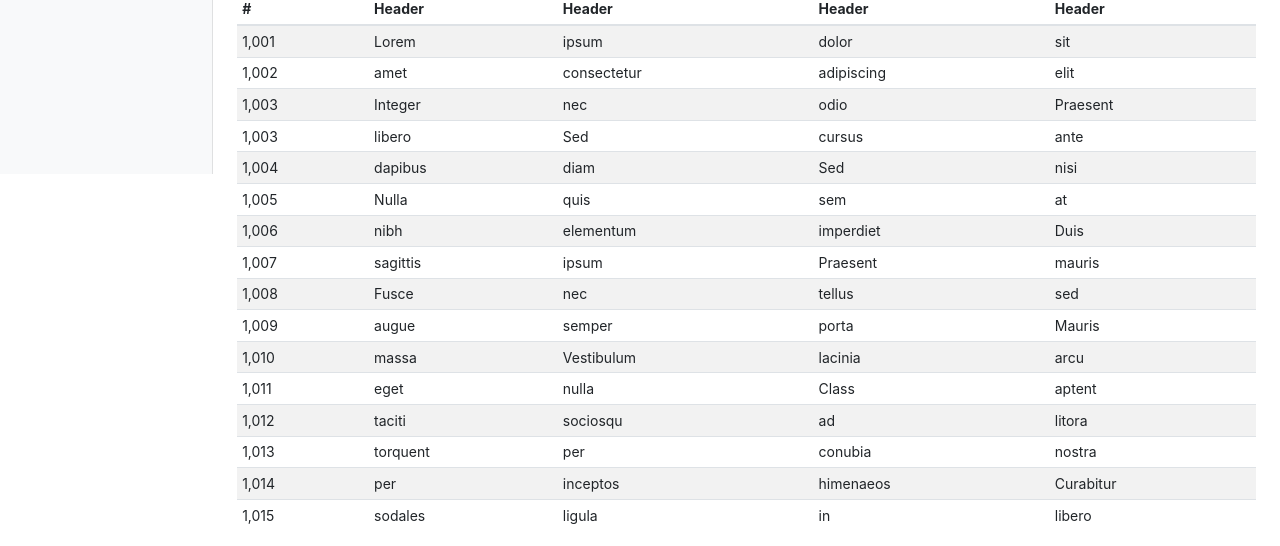
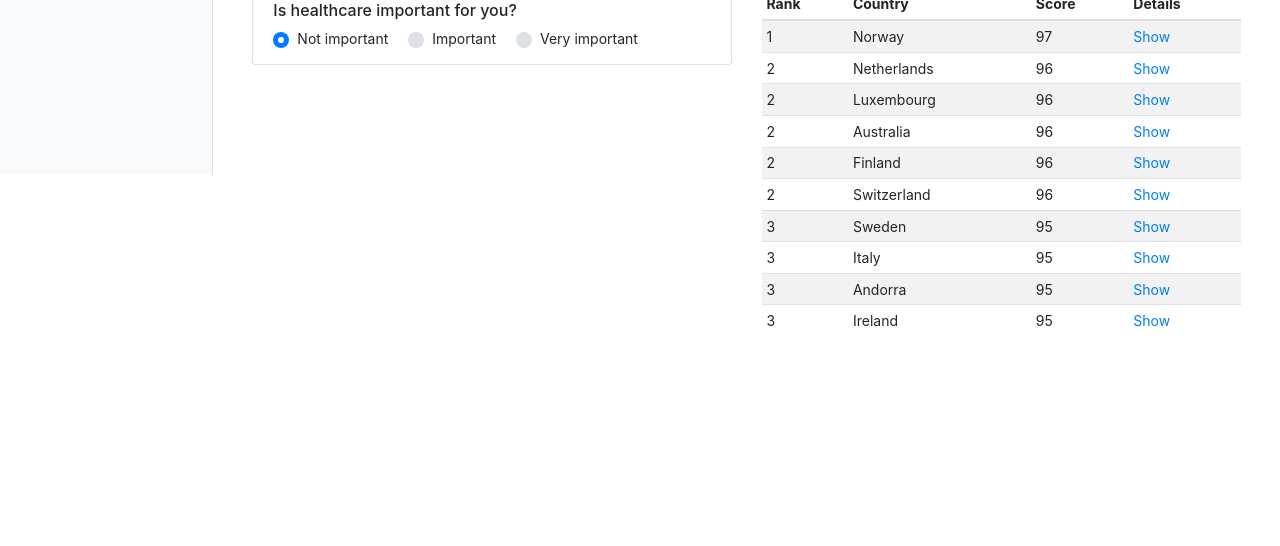
Before and after one commit to fnhuang/imigrate, a plain HTML site: page index.html in a window 1280 px wide. Shown: the part 626-1172 px from the top of the page. After the commit the page ends 978 px from the top, so only its background shows below. Drawn offline with nearby package versions, Linux system fonts and the light colour scheme; a script that the page names is missing.

Commit message:
adding preferences

```diff
--- a/index.html
+++ b/index.html
@@ -171,134 +171,109 @@
 
           <!-- <canvas class="my-4 w-100" id="myChart" width="900" height="380"></canvas> -->
 
-          <h2>Ranking</h2>
+          <div class="container">
+            <div class="row">
+              <div class="col">
+                <h3>Preferences</h3>
+                <ul class="list-group">
+                  <li class="list-group-item">
+                    <h6>Is healthcare important for you?</h6>
+                    <div class="custom-control custom-radio custom-control-inline">
+                      <input type="radio" id="customRadioInline1" name="customRadioInline1" class="custom-control-input" checked>
+                      <label class="custom-control-label" for="customRadioInline1">Not important</label>
+                    </div>
+                    <div class="custom-control custom-radio custom-control-inline">
+                      <input type="radio" id="customRadioInline2" name="customRadioInline1" class="custom-control-input">
+                      <label class="custom-control-label" for="customRadioInline2">Important</label>
+                    </div>
+                    <div class="custom-control custom-radio custom-control-inline">
+                      <input type="radio" id="customRadioInline3" name="customRadioInline1" class="custom-control-input">
+                      <label class="custom-control-label" for="customRadioInline3">Very important</label>
+                    </div>
+                  </li>
+                </ul>
+              </div>
+              <div class="col">
+                <h3>Top 10</h3>
                 <div class="table-responsive">
                   <table class="table table-striped table-sm">
                     <thead>
                       <tr>
-                  <th>#</th>
-                  <th>Header</th>
-                  <th>Header</th>
-                  <th>Header</th>
-                  <th>Header</th>
+                        <th>Rank</th>
+                        <th>Country</th>
+                        <th>Score</th>
+                        <th>Details</th>
                       </tr>
                     </thead>
                     <tbody>
                       <tr>
-                  <td>1,001</td>
-                  <td>Lorem</td>
-                  <td>ipsum</td>
-                  <td>dolor</td>
-                  <td>sit</td>
+                        <td>1</td>
+                        <td>Norway</td>
+                        <td>97</td>
+                        <td><a tabindex="0" data-toggle="popover" data-trigger="focus" title="Details" data-content="Country details.">Show</a></td>
                       </tr>
                       <tr>
-                  <td>1,002</td>
-                  <td>amet</td>
-                  <td>consectetur</td>
-                  <td>adipiscing</td>
-                  <td>elit</td>
+                        <td>2</td>
+                        <td>Netherlands</td>
+                        <td>96</td>
+                        <td><a tabindex="0" data-toggle="popover" data-trigger="focus" title="Details" data-content="Country details.">Show</a></td>
                       </tr>
                       <tr>
-                  <td>1,003</td>
-                  <td>Integer</td>
-                  <td>nec</td>
-                  <td>odio</td>
-                  <td>Praesent</td>
+                        <td>2</td>
+                        <td>Luxembourg</td>
+                        <td>96</td>
+                        <td><a tabindex="0" data-toggle="popover" data-trigger="focus" title="Details" data-content="Country details.">Show</a></td>
                       </tr>
                       <tr>
-                  <td>1,003</td>
-                  <td>libero</td>
-                  <td>Sed</td>
-                  <td>cursus</td>
-                  <td>ante</td>
+                        <td>2</td>
+                        <td>Australia</td>
+                        <td>96</td>
+                        <td><a tabindex="0" data-toggle="popover" data-trigger="focus" title="Details" data-content="Country details.">Show</a></td>
                       </tr>
                       <tr>
-                  <td>1,004</td>
-                  <td>dapibus</td>
-                  <td>diam</td>
-                  <td>Sed</td>
-                  <td>nisi</td>
+                        <td>2</td>
+                        <td>Finland</td>
+                        <td>96</td>
+                        <td><a tabindex="0" data-toggle="popover" data-trigger="focus" title="Details" data-content="Country details.">Show</a></td>
                       </tr>
                       <tr>
-                  <td>1,005</td>
-                  <td>Nulla</td>
-                  <td>quis</td>
-                  <td>sem</td>
-                  <td>at</td>
+                        <td>2</td>
+                        <td>Switzerland</td>
+                        <td>96</td>
+                        <td><a tabindex="0" data-toggle="popover" data-trigger="focus" title="Details" data-content="Country details.">Show</a></td>
                       </tr>
                       <tr>
-                  <td>1,006</td>
-                  <td>nibh</td>
-                  <td>elementum</td>
-                  <td>imperdiet</td>
-                  <td>Duis</td>
+                        <td>3</td>
+                        <td>Sweden</td>
+                        <td>95</td>
+                        <td><a tabindex="0" data-toggle="popover" data-trigger="focus" title="Details" data-content="Country details.">Show</a></td>
                       </tr>
                       <tr>
-                  <td>1,007</td>
-                  <td>sagittis</td>
-                  <td>ipsum</td>
-                  <td>Praesent</td>
-                  <td>mauris</td>
+                        <td>3</td>
+                        <td>Italy</td>
+                        <td>95</td>
+                        <td><a tabindex="0" data-toggle="popover" data-trigger="focus" title="Details" data-content="Country details.">Show</a></td>
                       </tr>
                       <tr>
-                  <td>1,008</td>
-                  <td>Fusce</td>
-                  <td>nec</td>
-                  <td>tellus</td>
-                  <td>sed</td>
+                        <td>3</td>
+                        <td>Andorra</td>
+                        <td>95</td>
+                        <td><a tabindex="0" data-toggle="popover" data-trigger="focus" title="Details" data-content="Country details.">Show</a></td>
                       </tr>
                       <tr>
-                  <td>1,009</td>
-                  <td>augue</td>
-                  <td>semper</td>
-                  <td>porta</td>
-                  <td>Mauris</td>
-                </tr>
-                <tr>
-                  <td>1,010</td>
-                  <td>massa</td>
-                  <td>Vestibulum</td>
-                  <td>lacinia</td>
-                  <td>arcu</td>
-                </tr>
-                <tr>
-                  <td>1,011</td>
-                  <td>eget</td>
-                  <td>nulla</td>
-                  <td>Class</td>
-                  <td>aptent</td>
-                </tr>
-                <tr>
-                  <td>1,012</td>
-                  <td>taciti</td>
-                  <td>sociosqu</td>
-                  <td>ad</td>
-                  <td>litora</td>
-                </tr>
-                <tr>
-                  <td>1,013</td>
-                  <td>torquent</td>
-                  <td>per</td>
-                  <td>conubia</td>
-                  <td>nostra</td>
-                </tr>
-                <tr>
-                  <td>1,014</td>
-                  <td>per</td>
-                  <td>inceptos</td>
-                  <td>himenaeos</td>
-                  <td>Curabitur</td>
-                </tr>
-                <tr>
-                  <td>1,015</td>
-                  <td>sodales</td>
-                  <td>ligula</td>
-                  <td>in</td>
-                  <td>libero</td>
+                        <td>3</td>
+                        <td>Ireland</td>
+                        <td>95</td>
+                        <td><a tabindex="0" data-toggle="popover" data-trigger="focus" title="Details" data-content="Country details.">Show</a></td>
                       </tr>
                     </tbody>
                   </table>
                 </div>
+              </div>
+            </div>
+          </div>
+
+
         </main>
       </div>
     </div>
@@ -307,7 +282,7 @@
     ================================================== -->
     <!-- Placed at the end of the document so the pages load faster -->
     <script src="https://code.jquery.com/jquery-3.3.1.slim.min.js" integrity="sha384-q8i/X+965DzO0rT7abK41JStQIAqVgRVzpbzo5smXKp4YfRvH+8abtTE1Pi6jizo" crossorigin="anonymous"></script>
-    <script>window.jQuery || document.write('<script src="../../assets/js/vendor/jquery-slim.min.js"><\/script>')</script>
+    <script src="https://cdnjs.cloudflare.com/ajax/libs/popper.js/1.14.3/umd/popper.min.js" integrity="sha384-ZMP7rVo3mIykV+2+9J3UJ46jBk0WLaUAdn689aCwoqbBJiSnjAK/l8WvCWPIPm49" crossorigin="anonymous"></script>
     <script src="https://stackpath.bootstrapcdn.com/bootstrap/4.1.3/js/bootstrap.min.js" integrity="sha384-ChfqqxuZUCnJSK3+MXmPNIyE6ZbWh2IMqE241rYiqJxyMiZ6OW/JmZQ5stwEULTy" crossorigin="anonymous"></script>
     <!-- Icons -->
     <script src="https://unpkg.com/feather-icons/dist/feather.min.js"></script>
@@ -322,6 +297,9 @@
     <script src="datamaps.world.hires.min.js"></script>
 
     <script>
+      $(document).ready(function(){
+        $('[data-toggle="popover"]').popover();
+      });
 
       var style = getComputedStyle(document.body);
       var theme = {};
@@ -394,36 +372,5 @@
       });
     </script>
 
-    <!-- <script src="https://cdnjs.cloudflare.com/ajax/libs/Chart.js/2.7.1/Chart.min.js"></script> -->
-    <!-- <script> -->
-    <!--   var ctx = document.getElementById("myChart"); -->
-    <!--   var myChart = new Chart(ctx, { -->
-    <!--     type: 'line', -->
-    <!--     data: { -->
-    <!--       labels: ["Sunday", "Monday", "Tuesday", "Wednesday", "Thursday", "Friday", "Saturday"], -->
-    <!--       datasets: [{ -->
-    <!--         data: [15339, 21345, 18483, 24003, 23489, 24092, 12034], -->
-    <!--         lineTension: 0, -->
-    <!--         backgroundColor: 'transparent', -->
-    <!--         borderColor: '#007bff', -->
-    <!--         borderWidth: 4, -->
-    <!--         pointBackgroundColor: '#007bff' -->
-    <!--       }] -->
-    <!--     }, -->
-    <!--     options: { -->
-    <!--       scales: { -->
-    <!--         yAxes: [{ -->
-    <!--           ticks: { -->
-    <!--             beginAtZero: false -->
-    <!--           } -->
-    <!--         }] -->
-    <!--       }, -->
-    <!--       legend: { -->
-    <!--         display: false, -->
-    <!--       } -->
-    <!--     } -->
-    <!--   }); -->
-    <!-- </script> -->
-
   </body>
 </html>
```
Also changed, not shown: cover.html (+3 -0 lines). Lines whose indentation alone changed are shown as unchanged.
